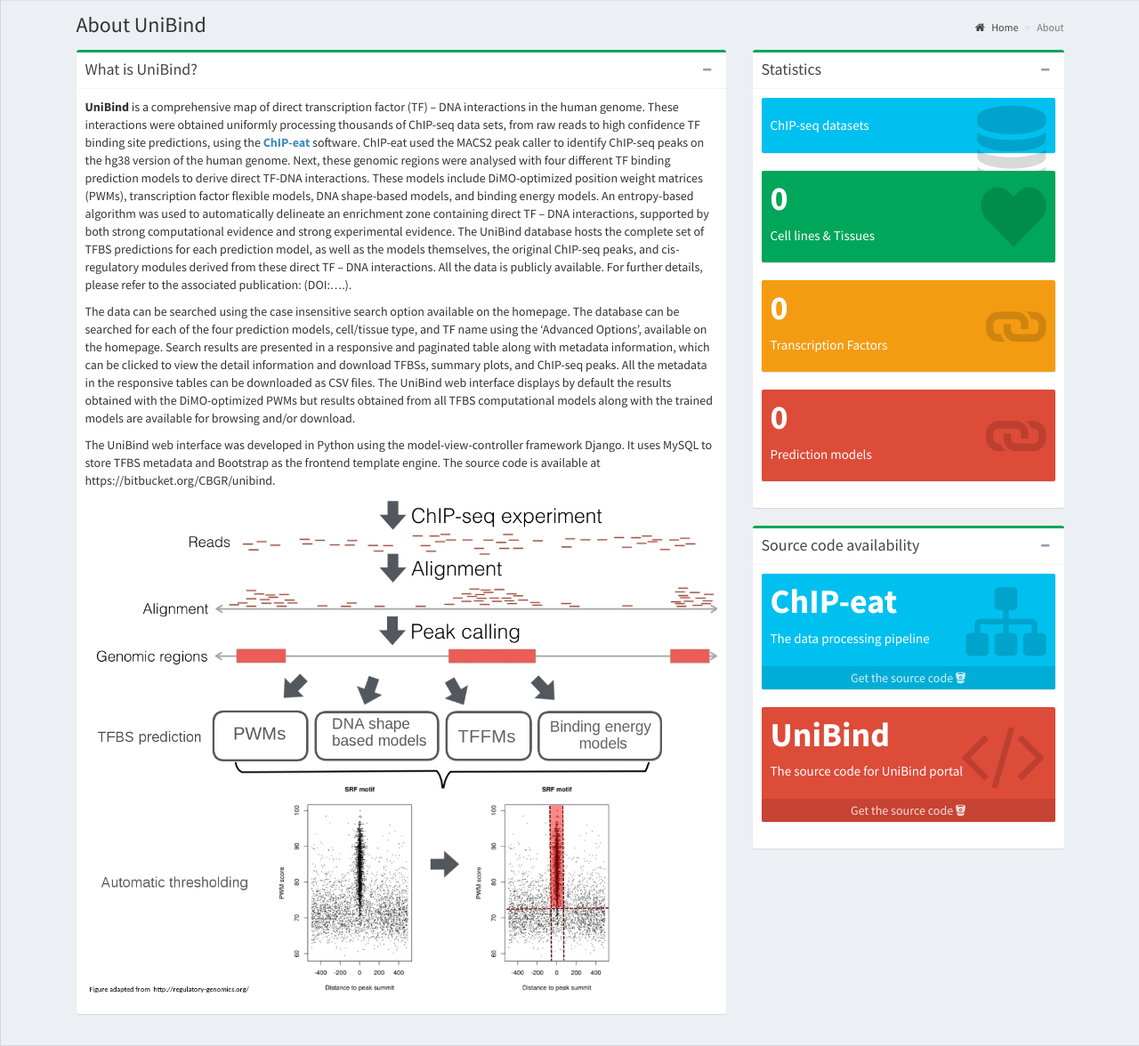
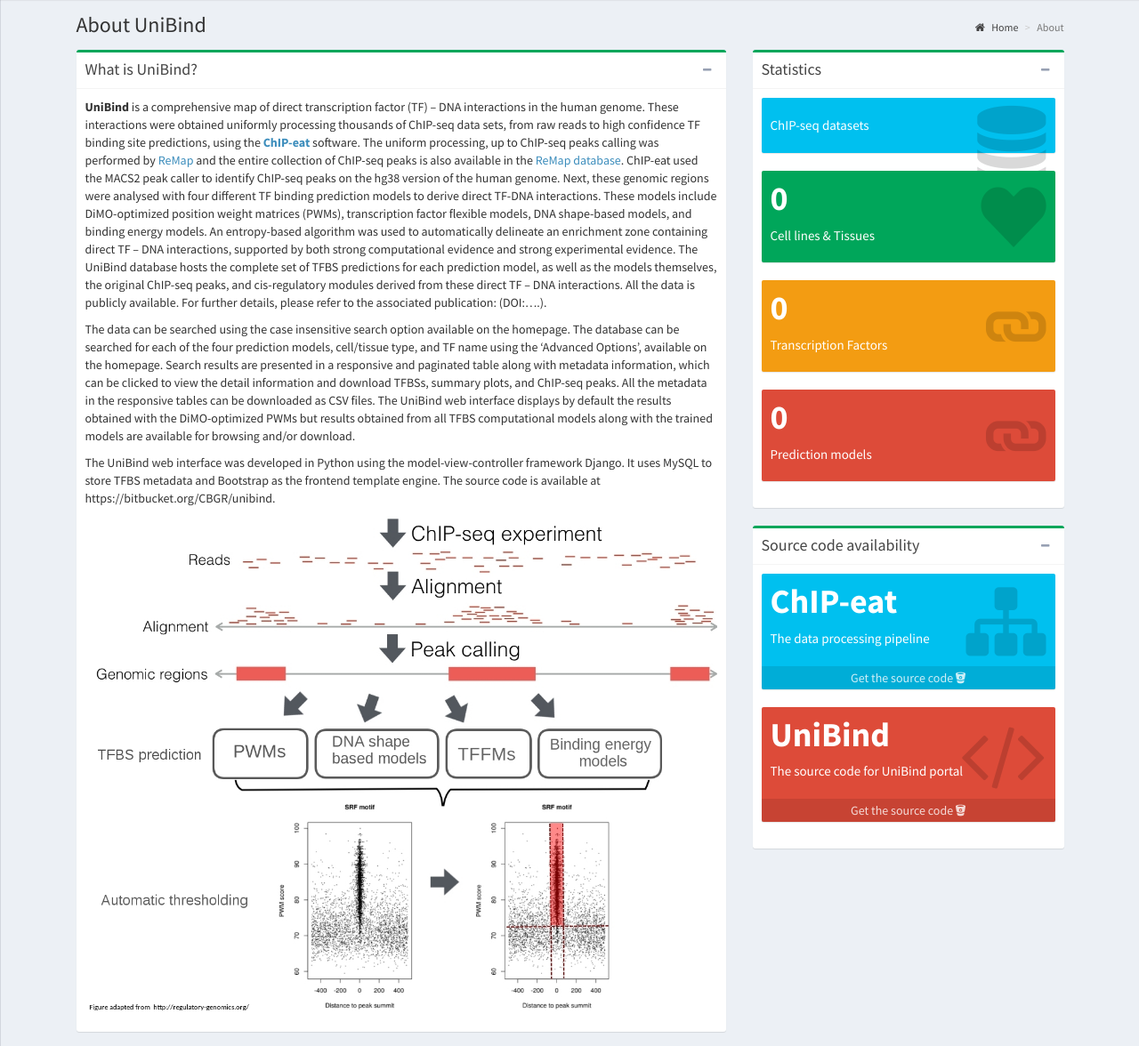
Before and after one commit to asntech/UniBind, a Django app: template portal/templates/portal/about.html in a window 1280 px wide. Shown: the part 50-1226 px from the top of the page at 89% size. Run offline with Django 3.2, Linux system fonts and the light colour scheme; the template is opened without the code that fills it, so the values that code supplies are empty; some libraries are stand-ins or nearby versions.

Commit message:
minor updates

```diff
--- a/portal/templates/portal/about.html
+++ b/portal/templates/portal/about.html
@@ -31,7 +31,11 @@
             <!-- /.box-header -->
             <div class="box-body">
               <p>
-                      <b>UniBind</b> is a comprehensive map of direct transcription factor (TF) – DNA interactions in the human genome. These interactions were obtained uniformly processing thousands of ChIP-seq data sets, from raw reads to high confidence TF binding site predictions, using the <a href="https://bitbucket.org/CBGR/chip-eat" target="_blank"> <b>ChIP-eat</b></a> software. ChIP-eat used the MACS2 peak caller to identify ChIP-seq peaks on the hg38 version of the human genome. Next, these genomic regions were analysed with four different TF binding prediction models to derive direct TF-DNA interactions. These models include DiMO-optimized position weight matrices (PWMs), transcription factor flexible models, DNA shape-based models, and binding energy models. An entropy-based algorithm was used to automatically delineate an enrichment zone containing direct TF – DNA interactions, supported by both strong computational evidence and strong experimental evidence. The UniBind database hosts the complete set of TFBS predictions for each prediction model, as well as the models themselves, the original ChIP-seq peaks, and cis-regulatory modules derived from these direct TF – DNA interactions. All the data is publicly available. For further details, please refer to the associated publication: (DOI:….).
+                      <b>UniBind</b> is a comprehensive map of direct transcription factor (TF) – DNA interactions in the human genome. These interactions were obtained uniformly processing thousands of ChIP-seq data sets, from raw reads to high confidence TF binding site predictions, using the <a href="https://bitbucket.org/CBGR/chip-eat" target="_blank"> <b>ChIP-eat</b></a> software.
+
+                      The uniform processing, up to ChIP-seq peaks calling was performed by <a href="https://academic.oup.com/nar/article/46/D1/D267/4602873" target="_blank">ReMap</a> and the entire collection of ChIP-seq peaks is also available in the <a href="http://pedagogix-tagc.univ-mrs.fr/remap/" target="_blank">ReMap database</a>.
+
+                      ChIP-eat used the MACS2 peak caller to identify ChIP-seq peaks on the hg38 version of the human genome. Next, these genomic regions were analysed with four different TF binding prediction models to derive direct TF-DNA interactions. These models include DiMO-optimized position weight matrices (PWMs), transcription factor flexible models, DNA shape-based models, and binding energy models. An entropy-based algorithm was used to automatically delineate an enrichment zone containing direct TF – DNA interactions, supported by both strong computational evidence and strong experimental evidence. The UniBind database hosts the complete set of TFBS predictions for each prediction model, as well as the models themselves, the original ChIP-seq peaks, and cis-regulatory modules derived from these direct TF – DNA interactions. All the data is publicly available. For further details, please refer to the associated publication: (DOI:….).
                     </p>
                     <p>
                       The data can be searched using the case insensitive search option available on the homepage. The database can be searched for each of the four prediction models, cell/tissue type, and TF name using the ‘Advanced Options’, available on the homepage. Search results are presented in a responsive and paginated table along with metadata information, which can be clicked to view the detail information and download TFBSs, summary plots, and ChIP-seq peaks. All the metadata in the responsive tables can be downloaded as CSV files. The UniBind web interface displays by default the results obtained with the DiMO-optimized PWMs but results obtained from all TFBS computational models along with the trained models are available for browsing and/or download.
--- a/portal/templates/portal/documentation.html
+++ b/portal/templates/portal/documentation.html
@@ -31,7 +31,11 @@
             <div class="box-body">
               <h3 id="UniBind"> <i class="fa fa-question-circle"></i> What is UniBind?</h3>
               <hr>
-              <b>UniBind</b> is a comprehensive map of direct transcription factor (TF) – DNA interactions in the human genome. These interactions were obtained by uniformly processing thousands of ChIP-seq data sets, from raw reads to high confidence TF binding site predictions, using the <a href="https://bitbucket.org/CBGR/chip-eat" target="_blank"> <b>ChIP-eat</b></a> software. ChIP-eat used the MACS2 peak caller to identify ChIP-seq peaks on the hg38 version of the human genome. Next, these genomic regions were analysed with four different TF binding models to predict direct TF-DNA interactions. These models include DiMO-optimized position weight matrices (PWMs), transcription factor flexible models, DNA shape-based models, and binding energy models. An entropy-based algorithm was used to automatically delineate an enrichment zone containing direct TF – DNA interactions, supported by both strong computational evidence and strong experimental evidence. The UniBind database hosts the complete set of TFBS predictions for each prediction model, as well as the models themselves, the original ChIP-seq peaks, and cis-regulatory modules derived from these direct TF – DNA interactions. All the data is publicly available. For further details, please refer to the associated publication: (DOI:….).
+              <b>UniBind</b> is a comprehensive map of direct transcription factor (TF) – DNA interactions in the human genome. These interactions were obtained by uniformly processing thousands of ChIP-seq data sets, from raw reads to high confidence TF binding site predictions, using the <a href="https://bitbucket.org/CBGR/chip-eat" target="_blank"> <b>ChIP-eat</b></a> software.
+
+              The uniform processing, up to ChIP-seq peaks calling was performed by <a href="https://academic.oup.com/nar/article/46/D1/D267/4602873" target="_blank">ReMap</a> and the entire collection of ChIP-seq peaks is also available in the <a href="http://pedagogix-tagc.univ-mrs.fr/remap/" target="_blank">ReMap database</a>.
+
+               ChIP-eat used the MACS2 peak caller to identify ChIP-seq peaks on the hg38 version of the human genome. Next, these genomic regions were analysed with four different TF binding models to predict direct TF-DNA interactions. These models include DiMO-optimized position weight matrices (PWMs), transcription factor flexible models, DNA shape-based models, and binding energy models. An entropy-based algorithm was used to automatically delineate an enrichment zone containing direct TF – DNA interactions, supported by both strong computational evidence and strong experimental evidence. The UniBind database hosts the complete set of TFBS predictions for each prediction model, as well as the models themselves, the original ChIP-seq peaks, and cis-regulatory modules derived from these direct TF – DNA interactions. All the data is publicly available. For further details, please refer to the associated publication: (DOI:….).
 
               <h3 id="dataprocess"><i class="fa fa-database"></i> How was the data processed?</h3>
               <hr>
--- a/portal/templates/portal/factor_detail.html
+++ b/portal/templates/portal/factor_detail.html
@@ -175,7 +175,7 @@ Detailed information of <b>{{ factor.tf_name }} </b>
                         <hr>
                         <p>Download <strong>{{ factor.total_peaks }} </strong>peaks in BED format</p>
                           <a href="{% static "" %}data/peaks/{{ peak_caller|lower }}/{{ folder_name }}/{{ folder_name }}_peaks.narrowPeak">
-                              <button type="button" class="btn btn-warning"><i class="fa fa-download"> </i> Download Peaks </button>
+                              <button type="button" class="btn btn-warning"><i class="fa fa-download"> </i> Download ReMap Peaks </button>
                             </a>
                         </p>
                         </div>
@@ -283,14 +283,14 @@ Detailed information of <b>{{ factor.tf_name }} </b>
                         <i class="fa fa-image"></i>
                         <h3 class="box-title">Summary plots</h3>
                         <div class="box-tools pull-right">
-                        <a href="{% static "" %}data/{{ peak_caller|lower }}/{{ model }}/{{ folder_name }}/{{ peak_caller }}_{{ factor.tf_name }}_{{ factor.jaspar_id }}.{{ factor.jaspar_version }}{% if factor.data_source == 'ENCODE' %}_{% else %}.{% endif %}{{ model|lower }}.png" target="_blank">
+                        <a href="{% static "" %}data/{{ peak_caller|lower }}/{{ model }}/{{ folder_name }}/{{ peak_caller }}_{{ factor.tf_name }}_{{ factor.jaspar_id }}.{{ factor.jaspar_version }}_{{ model|lower }}.png" target="_blank">
                           <button type="button" class="btn btn-warning"><i class="fa fa-download"> </i> </button>
                         </a>
                         </div>
                       </div>
                       <!-- /.box-header -->
                       <div class="box-body">
-                      <img class="img-responsive" src="{% static "" %}data/{{ peak_caller|lower }}/{{ model }}/{{ folder_name }}/{{ peak_caller }}_{{ factor.tf_name }}_{{ factor.jaspar_id }}.{{ factor.jaspar_version }}{% if factor.data_source == 'ENCODE' %}_{% else %}.{% endif %}{{ model|lower }}.png">
+                      <img class="img-responsive" src="{% static "" %}data/{{ peak_caller|lower }}/{{ model }}/{{ folder_name }}/{{ peak_caller }}_{{ factor.tf_name }}_{{ factor.jaspar_id }}.{{ factor.jaspar_version }}_{{ model|lower }}.png">
                       <!-- /.box-body -->
                     </div>
                     </div>
```
